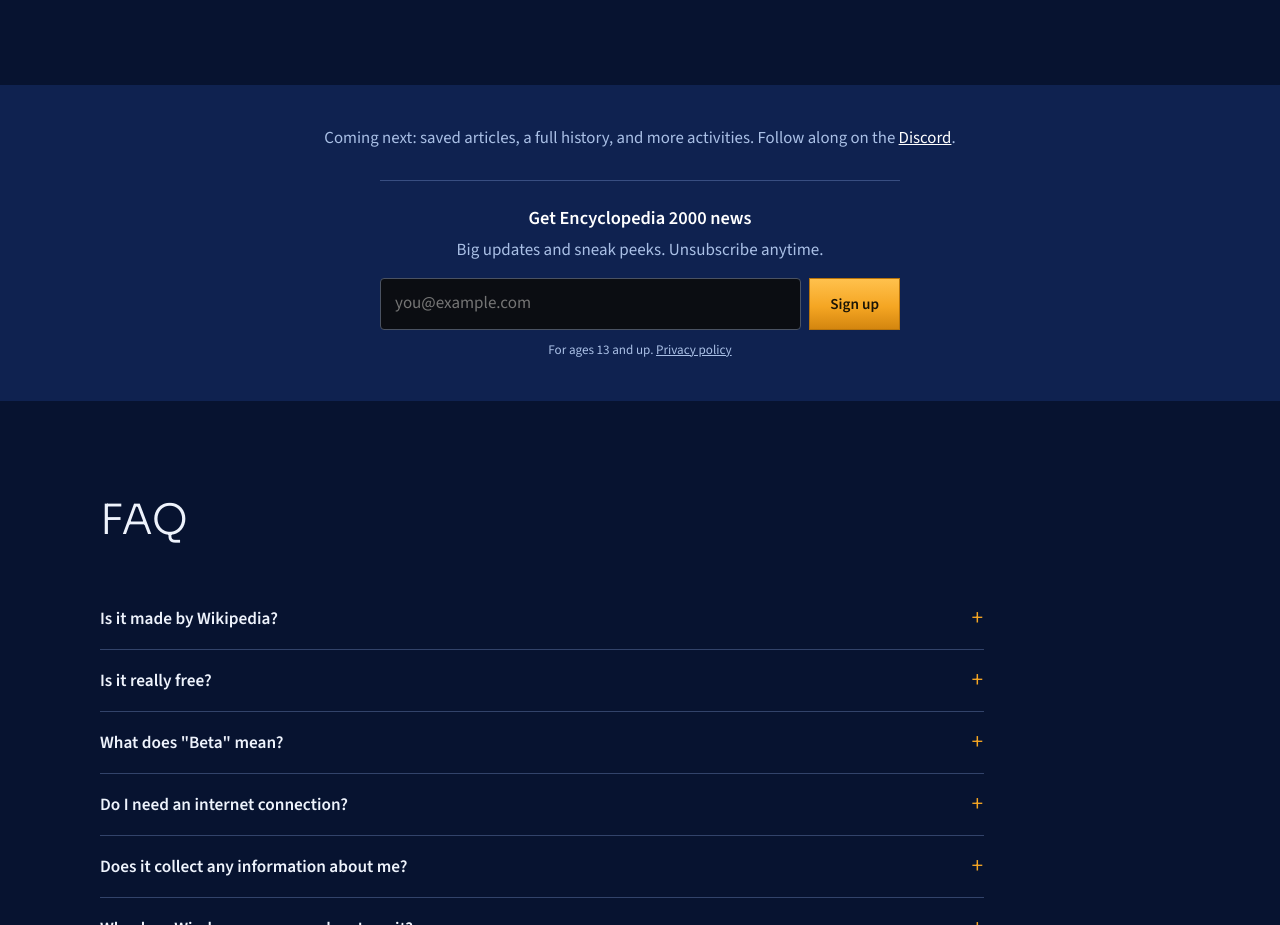
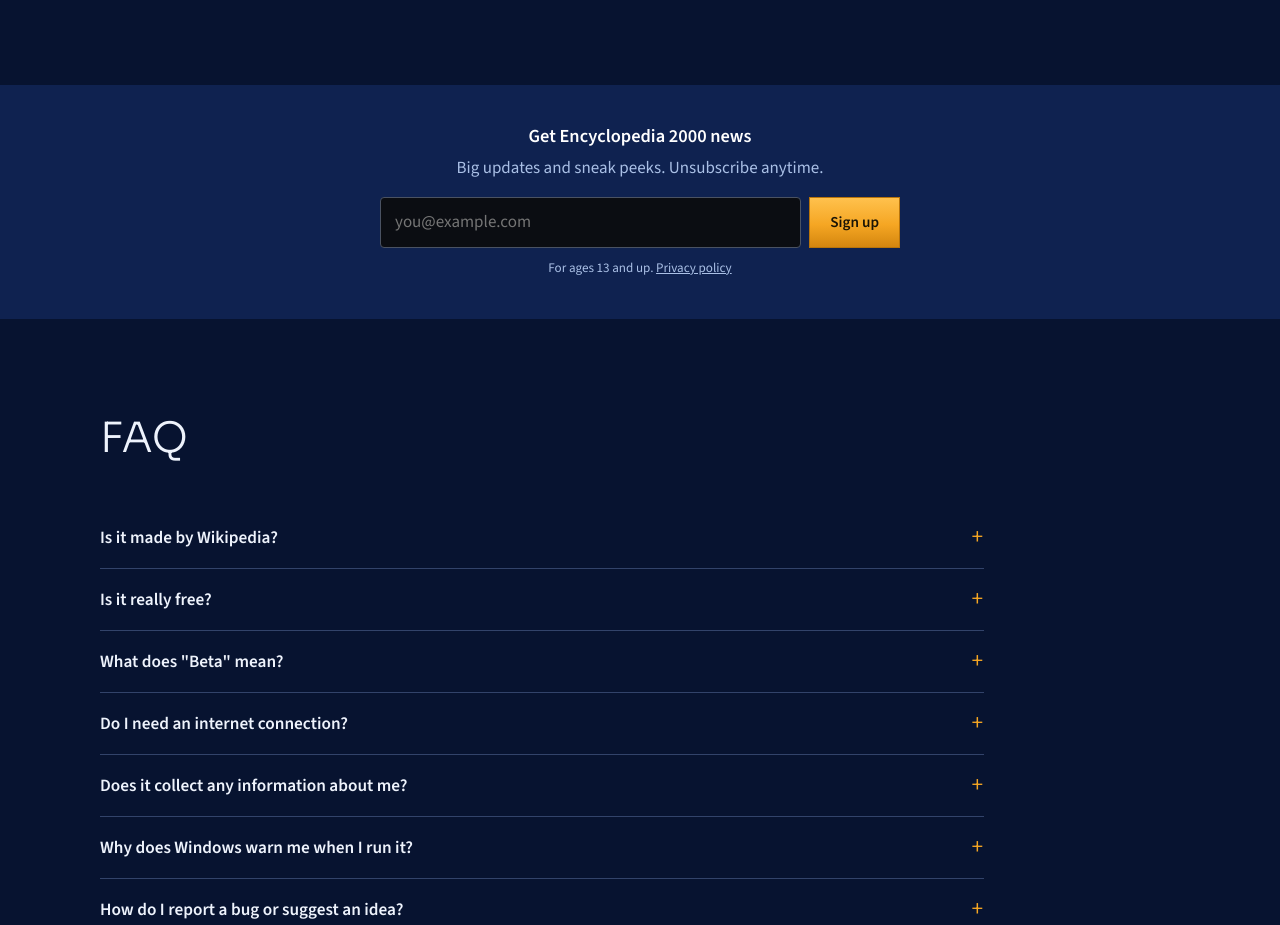
Before and after one commit to sburton0/encyclopedia2000-site, a plain HTML site: page index.html in a window 1280 px wide. Shown: the part 6148-7073 px from the top of the page. Drawn offline with Linux system fonts and the light colour scheme.

Commit message:
Home: the outdated "Coming next" line removed (saved articles, history, and more activities all shipped in 0.6); the news sign-up drops the divider it had below that line.

```diff
--- a/index.html
+++ b/index.html
@@ -168,7 +168,6 @@
 
   <section id="next">
     <div class="wrap">
-      <p class="next-line">Coming next: saved articles, a full history, and more activities. Follow along on the <a href="https://discord.encyclopedia2000.com">Discord</a>.</p>
       <div class="news">
         <h3>Get Encyclopedia 2000 news</h3>
         <p>Big updates and sneak peeks. Unsubscribe anytime.</p>
--- a/site.css
+++ b/site.css
@@ -234,8 +234,6 @@ footer nav a { font-weight: 400; }
 .wiki.single .copy .tipbtns .btn { margin-top: 0; }
 .box.single { grid-template-columns: 1fr; max-width: 760px; margin-inline: auto; }
 #next { padding-block: 40px; }
-.next-line { text-align: center; color: var(--sky); font-size: 1.05rem; }
-.next-line a { color: #fff; }
 /* Phones: tighter spacing between sections and feature rows. */
 @media (max-width: 820px) {
   section { padding-block: 44px; }
@@ -254,6 +252,7 @@ footer nav a { font-weight: 400; }
 .faqpage .faq { margin-top: 6px; }
 .faqpage details p { margin-top: 0; }
 .news { max-width: 520px; margin: 28px auto 0; padding-top: 26px; border-top: 1px solid var(--edge); text-align: center; }
+.news:first-child { margin-top: 0; padding-top: 0; border-top: 0; }
 .news h3 { font: 600 1.15rem/1.3 var(--body); color: #fff; }
 .news p { margin-top: 6px; color: var(--sky); }
 .news form { display: flex; gap: 8px; margin-top: 14px; }
```
